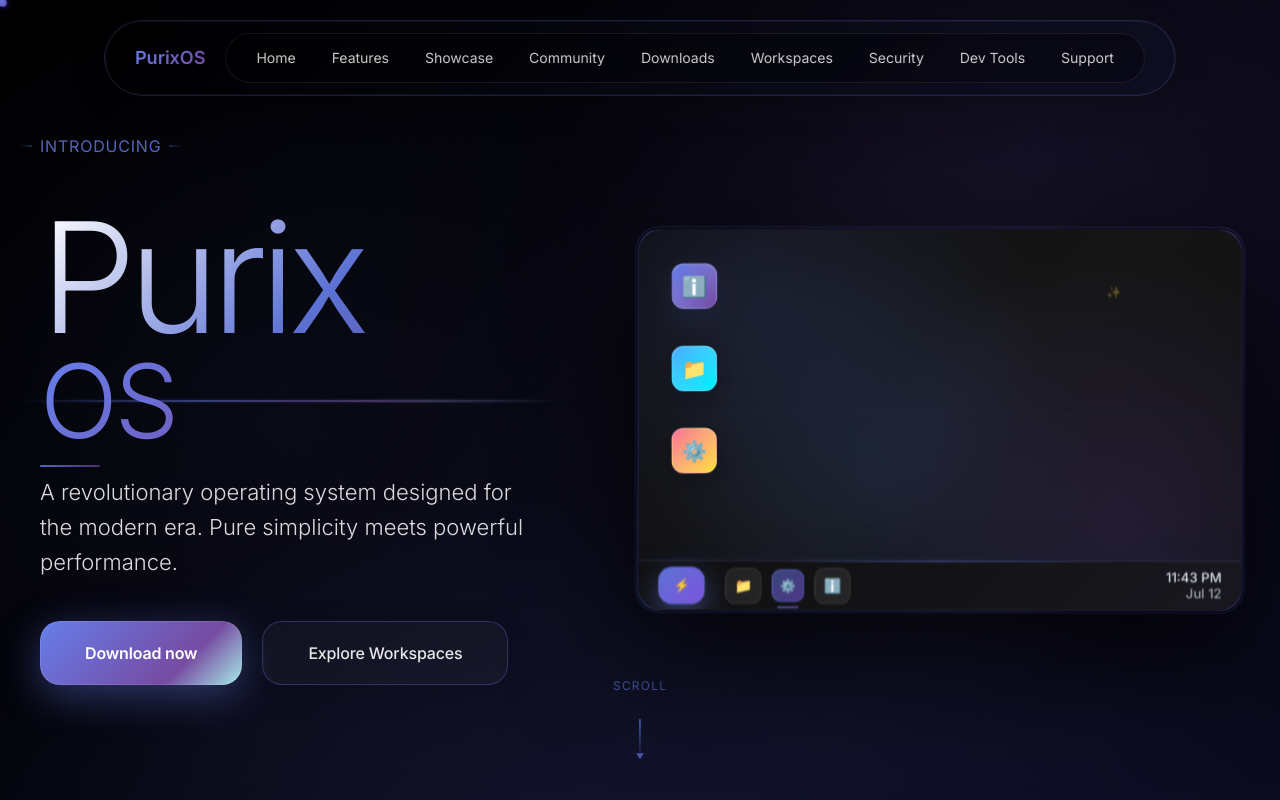
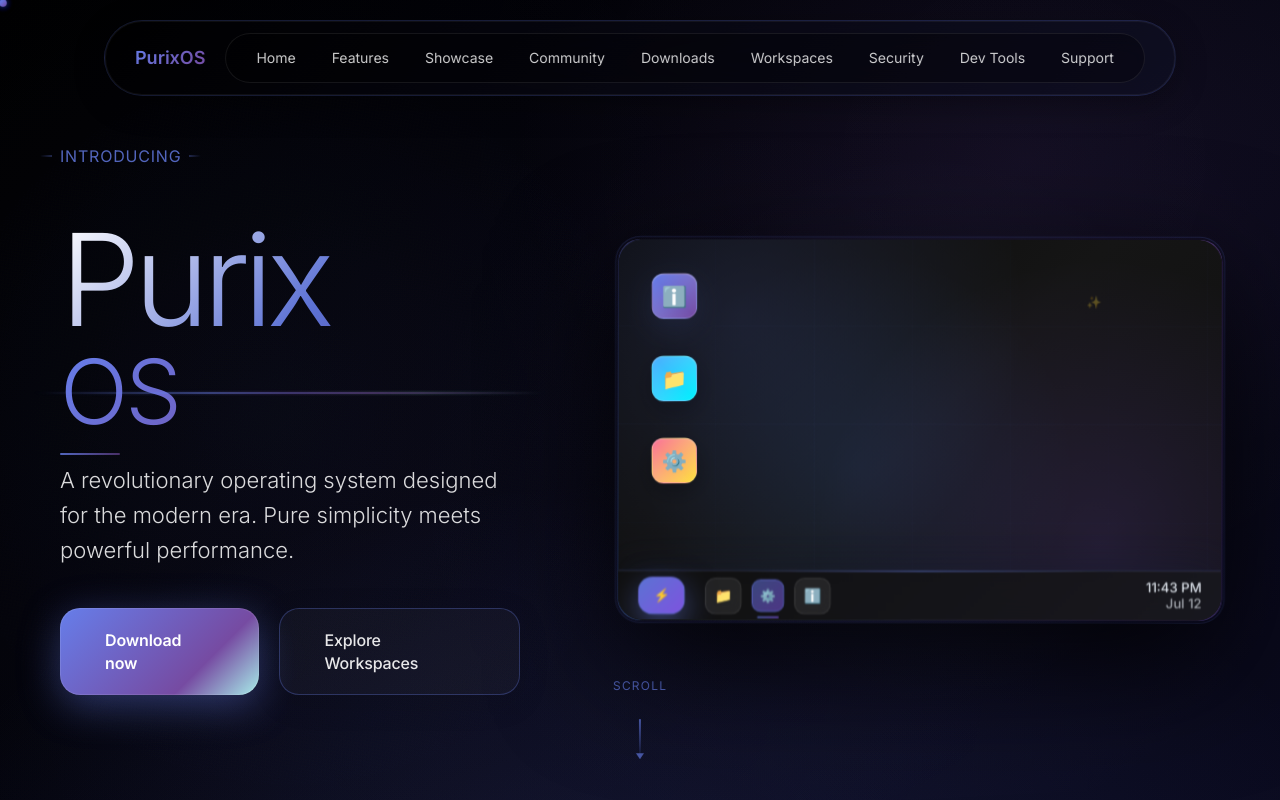
Before and after one commit to MrHyperIon101/PurixOS2, a React (Create React App) app: page / in a window 1280 px wide. Shown: the top 800 px of the page. Built offline with nearby package versions, Linux system fonts and the light colour scheme.

Commit message:
Update Hero.js

```diff
--- a/src/components/Hero.js
+++ b/src/components/Hero.js
@@ -15,7 +15,17 @@ const HeroSection = styled.section`
     radial-gradient(ellipse 80% 80% at 80% 20%, rgba(118, 75, 162, 0.1) 0%, transparent 50%),
     linear-gradient(135deg, rgba(0, 0, 0, 0.95) 0%, rgba(10, 10, 30, 0.98) 100%);
   overflow: hidden;
-  padding-top: 40px;
+  padding: 100px 20px 40px 20px;
+
+  @media (max-width: 768px) {
+    min-height: 100svh;
+    padding: 80px 16px 30px 16px;
+  }
+
+  @media (max-width: 480px) {
+    min-height: 100svh;
+    padding: 70px 12px 20px 12px;
+  }
 
   &::before {
     content: '';
@@ -45,11 +55,28 @@ const HeroContainer = styled.div`
   position: relative;
   z-index: 1;
 
+  @media (max-width: 1200px) {
+    padding: 0 30px;
+    gap: 80px;
+    grid-template-columns: 1.1fr 0.9fr;
+  }
+
+  @media (max-width: 968px) {
+    padding: 0 25px;
+    gap: 60px;
+    grid-template-columns: 1fr 1fr;
+  }
+
   @media (max-width: 768px) {
     padding: 0 20px;
     grid-template-columns: 1fr;
-    gap: 60px;
+    gap: 50px;
     text-align: center;
+  }
+
+  @media (max-width: 480px) {
+    padding: 0 16px;
+    gap: 40px;
   }
 `;
 
@@ -77,7 +104,16 @@ const HeroContent = styled.div`
     66% { opacity: 0.5; transform: scale(1.0) rotate(240deg); }
   }
 
+  @media (max-width: 968px) {
+    text-align: left;
+  }
+
   @media (max-width: 768px) {
+    text-align: center;
+    max-width: 100%;
+  }
+
+  @media (max-width: 480px) {
     text-align: center;
   }
 `;
@@ -88,6 +124,15 @@ const HeroVisual = styled.div`
   justify-content: center;
   position: relative;
   z-index: 2;
+
+  @media (max-width: 768px) {
+    order: -1;
+    margin-bottom: 20px;
+  }
+
+  @media (max-width: 480px) {
+    margin-bottom: 15px;
+  }
 
   &::before {
     content: '';
@@ -153,9 +198,9 @@ const AnnouncementText = styled(motion.p)`
 `;
 
 const HeroTitle = styled(motion.h1)`
-  font-size: clamp(4rem, 12vw, 11rem);
+  font-size: clamp(3rem, 10vw, 11rem);
   font-weight: 100;
-  line-height: 0.85;
+  line-height: 0.9;
   margin-bottom: 30px;
   letter-spacing: -0.05em;
   background: linear-gradient(135deg, #ffffff 0%, rgba(102, 126, 234, 0.9) 50%, rgba(118, 75, 162, 0.8) 100%);
@@ -163,11 +208,25 @@ const HeroTitle = styled(motion.h1)`
   -webkit-text-fill-color: transparent;
   background-clip: text;
   position: relative;
+
+  @media (max-width: 768px) {
+    font-size: clamp(2.5rem, 12vw, 6rem);
+    line-height: 0.95;
+    margin-bottom: 25px;
+    text-align: center;
+  }
+
+  @media (max-width: 480px) {
+    font-size: clamp(2rem, 15vw, 4rem);
+    line-height: 1;
+    margin-bottom: 20px;
+    letter-spacing: -0.03em;
+  }
 `;
 
 const ProductName = styled(motion.span)`
   display: block;
-  font-size: clamp(2.5rem, 8vw, 7rem);
+  font-size: clamp(2rem, 7vw, 7rem);
   font-weight: 200;
   background: linear-gradient(135deg, #667eea 0%, #764ba2 70%, #a8edea 100%);
   -webkit-background-clip: text;
@@ -176,6 +235,17 @@ const ProductName = styled(motion.span)`
   letter-spacing: -0.03em;
   margin-top: 15px;
   position: relative;
+
+  @media (max-width: 768px) {
+    font-size: clamp(1.8rem, 10vw, 4rem);
+    margin-top: 12px;
+  }
+
+  @media (max-width: 480px) {
+    font-size: clamp(1.5rem, 12vw, 3rem);
+    margin-top: 10px;
+    letter-spacing: -0.02em;
+  }
 
   &::before {
     content: '';
@@ -194,6 +264,18 @@ const ProductName = styled(motion.span)`
     transform: translateY(-50%);
     opacity: 0.6;
     filter: blur(1px);
+
+    @media (max-width: 768px) {
+      left: -20px;
+      width: calc(100% + 40px);
+      height: 2px;
+    }
+
+    @media (max-width: 480px) {
+      left: -15px;
+      width: calc(100% + 30px);
+      height: 2px;
+    }
   }
 
   &::after {
@@ -206,6 +288,16 @@ const ProductName = styled(motion.span)`
     background: linear-gradient(90deg, transparent, #667eea, #764ba2, transparent);
     transform: translateY(-50%);
     opacity: 0.8;
+
+    @media (max-width: 768px) {
+      left: -10px;
+      width: calc(100% + 20px);
+    }
+
+    @media (max-width: 480px) {
+      left: -8px;
+      width: calc(100% + 16px);
+    }
   }
 `;
 
@@ -217,6 +309,27 @@ const HeroSubtitle = styled(motion.p)`
   max-width: 580px;
   line-height: 1.6;
   position: relative;
+
+  @media (max-width: 968px) {
+    font-size: 20px;
+    max-width: 520px;
+    margin-bottom: 35px;
+  }
+
+  @media (max-width: 768px) {
+    font-size: 18px;
+    max-width: 100%;
+    margin-bottom: 30px;
+    text-align: center;
+    line-height: 1.7;
+  }
+
+  @media (max-width: 480px) {
+    font-size: 16px;
+    margin-bottom: 25px;
+    line-height: 1.8;
+    padding: 0 10px;
+  }
 
   &::before {
     content: '';
@@ -242,12 +355,23 @@ const CTAContainer = styled(motion.div)`
   gap: 20px;
   margin-bottom: 20px;
 
+  @media (max-width: 968px) {
+    gap: 18px;
+    margin-bottom: 18px;
+  }
+
   @media (max-width: 768px) {
     justify-content: center;
     flex-direction: column;
     align-items: center;
     gap: 15px;
     margin-bottom: 15px;
+    width: 100%;
+  }
+
+  @media (max-width: 480px) {
+    gap: 12px;
+    margin-bottom: 12px;
   }
 `;
 
@@ -267,6 +391,24 @@ const PrimaryButton = styled(motion.div)`
   box-shadow:
     0 10px 40px rgba(102, 126, 234, 0.4),
     0 0 0 1px rgba(255, 255, 255, 0.1) inset;
+
+  @media (max-width: 968px) {
+    font-size: 15px;
+    border-radius: 18px;
+  }
+
+  @media (max-width: 768px) {
+    width: 100%;
+    max-width: 280px;
+    font-size: 15px;
+    border-radius: 18px;
+  }
+
+  @media (max-width: 480px) {
+    max-width: 250px;
+    font-size: 14px;
+    border-radius: 16px;
+  }
 
   &::before {
     content: '';
@@ -421,6 +563,24 @@ const ScrollIndicator = styled(motion.div)`
   cursor: pointer;
   opacity: 0.8;
   transition: all 0.3s ease;
+  z-index: 10;
+
+  @media (max-width: 768px) {
+    bottom: 80px;
+  }
+
+  @media (max-width: 480px) {
+    bottom: 100px;
+    opacity: 0.6;
+  }
+
+  @media (max-height: 800px) and (max-width: 768px) {
+    display: none;
+  }
+
+  @media (max-height: 700px) {
+    display: none;
+  }
 
   &:hover {
     opacity: 1;
@@ -436,6 +596,17 @@ const ScrollText = styled.p`
   letter-spacing: 0.1em;
   text-transform: uppercase;
   text-align: center;
+
+  @media (max-width: 768px) {
+    font-size: 11px;
+    margin-bottom: 12px;
+  }
+
+  @media (max-width: 480px) {
+    font-size: 10px;
+    margin-bottom: 10px;
+    opacity: 0.8;
+  }
 `;
 
 const ScrollArrow = styled(motion.div)`
@@ -444,6 +615,15 @@ const ScrollArrow = styled(motion.div)`
   background: linear-gradient(180deg, rgba(102, 126, 234, 0.8) 0%, transparent 100%);
   margin: 0 auto;
   position: relative;
+
+  @media (max-width: 768px) {
+    height: 35px;
+  }
+
+  @media (max-width: 480px) {
+    height: 30px;
+    opacity: 0.8;
+  }
 
   &::after {
     content: '';
@@ -456,6 +636,12 @@ const ScrollArrow = styled(motion.div)`
     border-left: 4px solid transparent;
     border-right: 4px solid transparent;
     border-top: 6px solid rgba(102, 126, 234, 0.8);
+
+    @media (max-width: 480px) {
+      border-left: 3px solid transparent;
+      border-right: 3px solid transparent;
+      border-top: 5px solid rgba(102, 126, 234, 0.8);
+    }
   }
 `;
 
```
